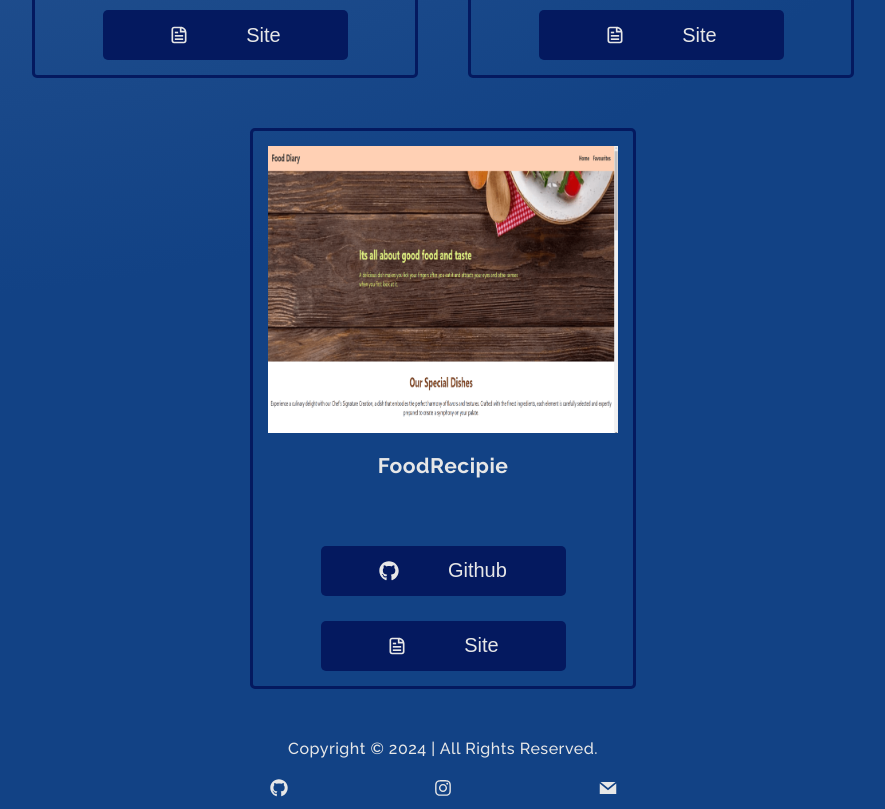
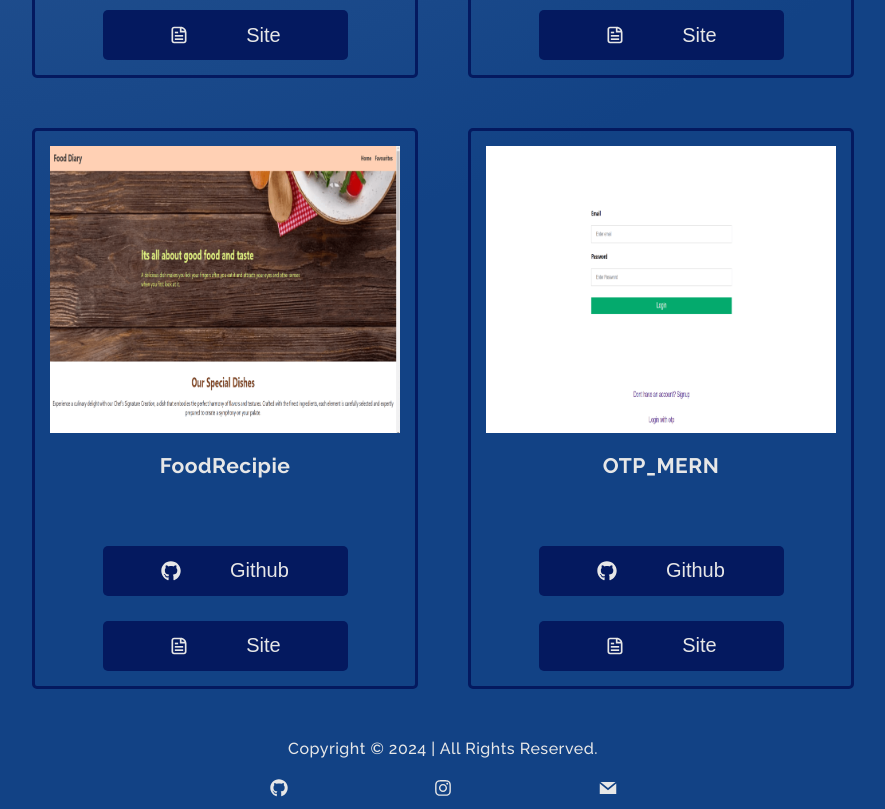
Before and after one commit to araviind-p/Portfolio, a React (Vite) app: page /Project in a window 1280 px wide. Shown: the part 1400-2209 px from the top of the page, without its empty margins (197-1082 px from the left). Built offline with nearby package versions, Linux system fonts and the light colour scheme.

Commit message:
OTP_MERN

```diff
--- a/src/Components/ProjectBox.jsx
+++ b/src/Components/ProjectBox.jsx
@@ -27,6 +27,11 @@ const ProjectBox = ({ projectPhoto, projectName }) => {
     FoodRecipiedesc: "Food recipie app.",
     FoodRecipieGithub: "https://github.com/araviind-p/Food-recipie-React",
     FoodRecipieWebsite: "https://food-recipie-react.onrender.com",
+
+    OTP_MERNdesc:
+      "This project is a scalable and secure implementation of authentication and authorization using Node.js, Express.js, bcrypt, MongoDB, and React js. It provides a robust foundation for managing user accounts, authentication, and access control in your web applications. Frontend is created using React js(npx-cra)",
+    OTP_MERNGithub: "https://github.com/araviind-p/OTP-verification-MERN",
+    OTP_MERNWebsite: "https://otp-verification-mern-1.onrender.com/",
   };
 
   return (
--- a/src/Components/Projects.jsx
+++ b/src/Components/Projects.jsx
@@ -1,10 +1,11 @@
 import React from "react";
 import ProjectBox from "./ProjectBox";
 import WeatherImg from "../images/WeatherApp.png";
-import BookListImg from "../images/BookList.png"
-import SimpleAmazonImg from "../images/SimpleAmazon.png"
-import AttendanceImg from "../images/Attendance.png"
-import FoodRecipie from "../images/FoodRecipie.png"
+import BookListImg from "../images/BookList.png";
+import SimpleAmazonImg from "../images/SimpleAmazon.png";
+import AttendanceImg from "../images/Attendance.png";
+import FoodRecipie from "../images/FoodRecipie.png";
+import OTP_MERN from "../images/OTP_MERN.png";
 
 const Projects = () => {
   return (
@@ -18,6 +19,7 @@ const Projects = () => {
         <ProjectBox projectPhoto={SimpleAmazonImg} projectName="SimpleAmazon" />
         <ProjectBox projectPhoto={AttendanceImg} projectName="Attendance" />
         <ProjectBox projectPhoto={FoodRecipie} projectName="FoodRecipie" />
+        <ProjectBox projectPhoto={OTP_MERN} projectName="OTP_MERN" />
       </div>
     </div>
   );
```
Also changed, not shown: src/images/OTP_MERN.png (added).
